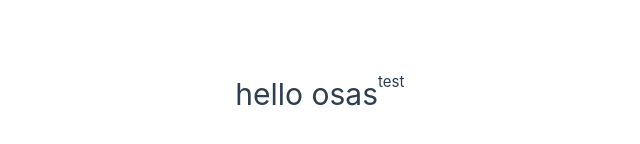
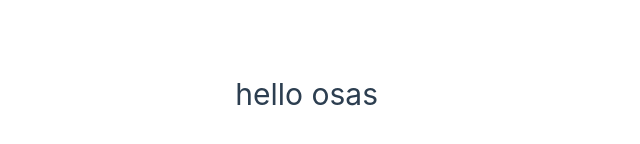
Before and after one commit to seregheik/vue3crash, a Vue app: page / in a window 1280 px wide. Shown: the part 306-450 px from the top of the page, without its empty margins (262-902 px from the left). Built offline with nearby package versions, Linux system fonts and the light colour scheme.

Commit message:
Update App.vue

```diff
--- a/src/App.vue
+++ b/src/App.vue
@@ -1,6 +1,6 @@
 <template>
   <h1 v-if="isShowing" v-html="title"></h1>
-  <p>test</p>
+  <p v-else>test</p>
 </template>
 <script>
 export default {
```
